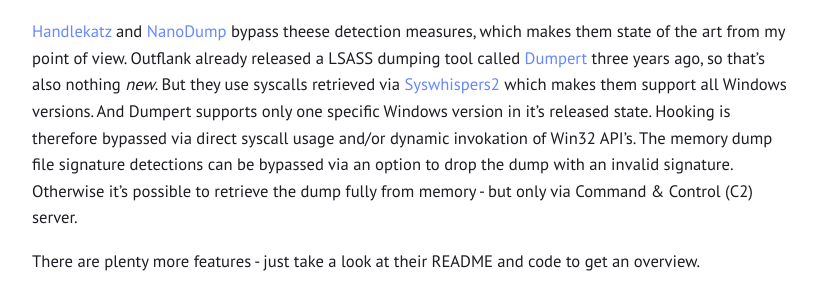
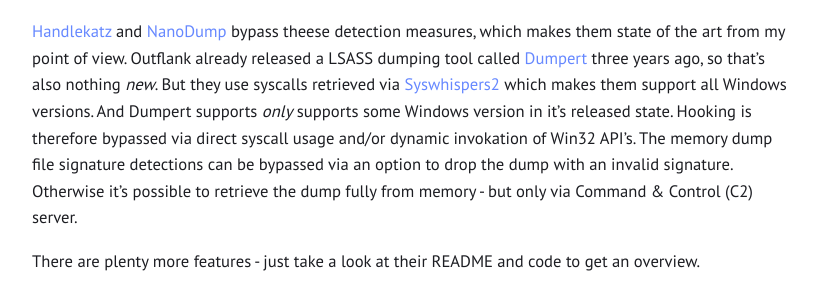
Before and after one commit to S3cur3Th1sSh1t/S3cur3Th1sSh1t.github.io, a Jekyll site: the page built from _posts/2022-03-04-Reflective-Dump-Tools.md, in a window 1280 px wide and 900 px high, scrolled down 1309 px. Shown: the part 187-482 px from the top of the window, without its empty margins (229-1046 px from the left). Built offline with Jekyll 4.4.1, drawn with Linux system fonts in a browser that asks for light colours.

Commit message:
small change

```diff
--- a/_posts/2022-03-04-Reflective-Dump-Tools.md
+++ b/_posts/2022-03-04-Reflective-Dump-Tools.md
@@ -29,7 +29,7 @@ The alternative to this would be e.g. the usage of Mimikatz with it's driver lik
 
 In the recent years the detection techniques for LSASS dumps from AV/EDR vendors have continuously improved. Using the `MiniDumpWriteDump`  function - which many older tools use - will most likely get detected via hooking. In addition, opening up a new handle to the lsass.exe process itself is also detected/blocked by many vendors nowadays. Dropping the memory dump of lsass.exe to disk is also an IoC, which is detected/blocked by some vendors. You may have success dumping the process, but the signature of the dump file can be detected, so that the file gets instantly deleted.
 
-<a href="https://github.com/codewhitesec/HandleKatz">Handlekatz</a> and <a href="https://github.com/helpsystems/nanodump">NanoDump</a> bypass theese detection measures, which makes them state of the art from my point of view. Outflank already released a LSASS dumping tool called <a href="https://github.com/outflanknl/Dumpert">Dumpert</a> three years ago, so that's also nothing *new*. But they use syscalls retrieved via <a href="https://github.com/jthuraisamy/SysWhispers2">Syswhispers2</a> which makes them support all Windows versions. And Dumpert supports only one specific Windows version in it's released state. Hooking is therefore bypassed via direct syscall usage and/or dynamic invokation of Win32 API's. The memory dump file signature detections can be bypassed via an option to drop the dump with an invalid signature. Otherwise it's possible to retrieve the dump fully from memory - but only via Command & Control (C2) server.
+<a href="https://github.com/codewhitesec/HandleKatz">Handlekatz</a> and <a href="https://github.com/helpsystems/nanodump">NanoDump</a> bypass theese detection measures, which makes them state of the art from my point of view. Outflank already released a LSASS dumping tool called <a href="https://github.com/outflanknl/Dumpert">Dumpert</a> three years ago, so that's also nothing *new*. But they use syscalls retrieved via <a href="https://github.com/jthuraisamy/SysWhispers2">Syswhispers2</a> which makes them support all Windows versions. And Dumpert supports *only* supports some Windows version in it's released state. Hooking is therefore bypassed via direct syscall usage and/or dynamic invokation of Win32 API's. The memory dump file signature detections can be bypassed via an option to drop the dump with an invalid signature. Otherwise it's possible to retrieve the dump fully from memory - but only via Command & Control (C2) server.
 
 There are plenty more features - just take a look at their README and code to get an overview.
 
```
